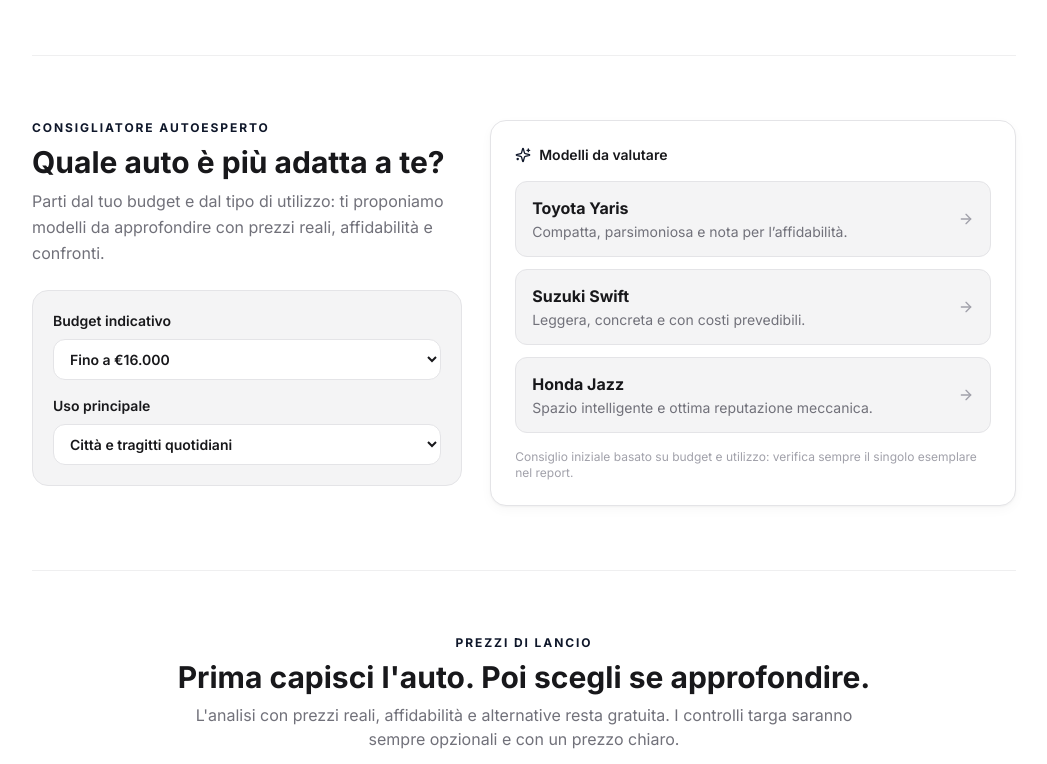
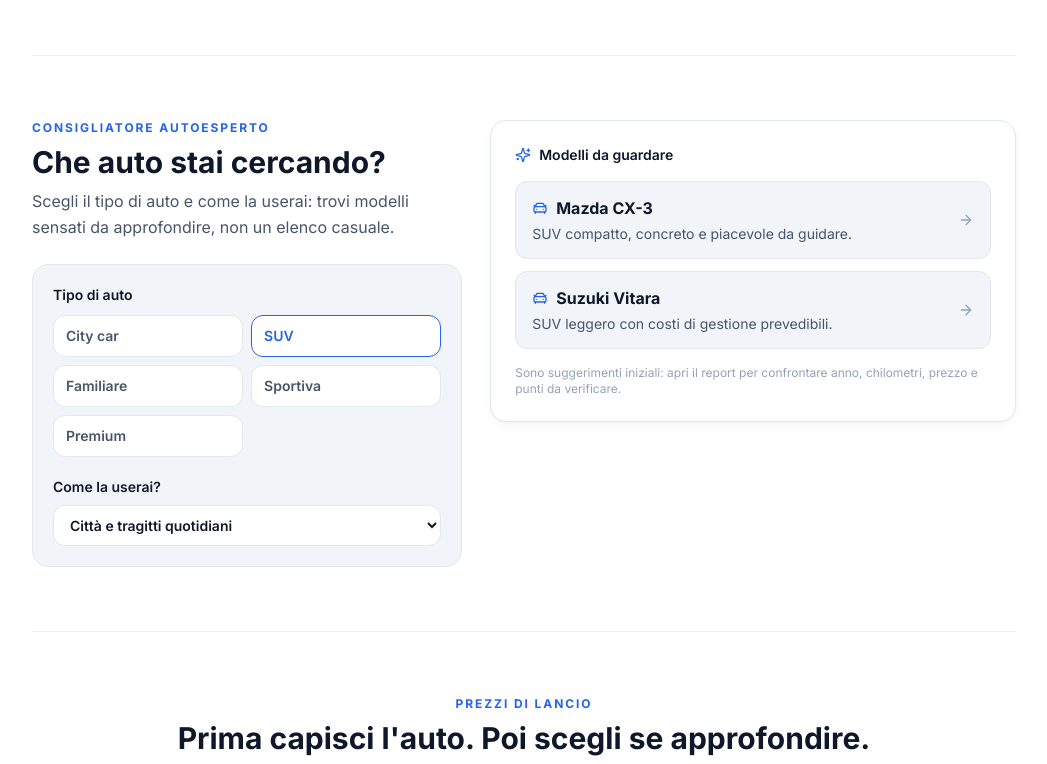
Before and after one commit to goosewebstore-cpu/autoesperto-api, a Next.js app in the folder apps/web/: page / in a window 1280 px wide. Shown: the part 1543-2307 px from the top of the page, without its empty margins (116-1163 px from the left). Built offline with nearby package versions, Linux system fonts and the light colour scheme; no server answers.

Commit message:
Improve vehicle discovery and photo fallback

```diff
--- a/apps/web/src/app/globals.css
+++ b/apps/web/src/app/globals.css
@@ -16,15 +16,15 @@
 
 body {
   font-family: var(--font-inter), Inter, system-ui, -apple-system, BlinkMacSystemFont, 'Segoe UI', sans-serif;
-  background: #FFFFFF;
-  color: #18181B;
+  background: #F8FAFC;
+  color: #0F172A;
   -webkit-font-smoothing: antialiased;
   -moz-osx-font-smoothing: grayscale;
   text-rendering: optimizeLegibility;
 }
 
 ::selection {
-  background: #0F172A;
+  background: #2563EB;
   color: #FFFFFF;
 }
 
@@ -50,7 +50,7 @@
   transition: all 0.2s ease;
 }
 .input-premium:focus {
-  box-shadow: 0 0 0 3px rgba(15, 23, 42, 0.1);
+  box-shadow: 0 0 0 3px rgba(37, 99, 235, 0.16);
 }
 
 /* Subtle card hover */
@@ -70,7 +70,7 @@
 
 /* Keyboard focus — visible but subtle */
 :focus-visible {
-  outline: 2px solid #0F172A;
+  outline: 2px solid #2563EB;
   outline-offset: 2px;
   border-radius: 4px;
 }
--- a/apps/web/src/components/CarFinder.tsx
+++ b/apps/web/src/components/CarFinder.tsx
@@ -1,80 +1,63 @@
 'use client';
 
 import { useMemo, useState } from 'react';
-import { ArrowRight, Sparkles } from 'lucide-react';
+import { ArrowRight, CarFront, Sparkles } from 'lucide-react';
 import { slugify } from '@/lib/catalogo';
 
-type UseCase = 'citta' | 'famiglia' | 'affidabilita';
+type BodyType = 'city' | 'suv' | 'family' | 'sport' | 'premium';
+type UseCase = 'city' | 'travel' | 'family' | 'reliable';
 
-const suggestions: Array<{ make: string; model: string; max: number; uses: UseCase[]; note: string }> = [
-  { make: 'Toyota', model: 'Yaris', max: 16000, uses: ['citta', 'affidabilita'], note: 'Compatta, parsimoniosa e nota per l’affidabilità.' },
-  { make: 'Fiat', model: 'Panda', max: 11000, uses: ['citta'], note: 'Semplice da gestire e pratica per gli spostamenti quotidiani.' },
-  { make: 'Suzuki', model: 'Swift', max: 15000, uses: ['citta', 'affidabilita'], note: 'Leggera, concreta e con costi prevedibili.' },
-  { make: 'Honda', model: 'Jazz', max: 18000, uses: ['citta', 'famiglia', 'affidabilita'], note: 'Spazio intelligente e ottima reputazione meccanica.' },
-  { make: 'Dacia', model: 'Duster', max: 20000, uses: ['famiglia'], note: 'Spazio e altezza da terra con un budget equilibrato.' },
-  { make: 'Toyota', model: 'Corolla', max: 26000, uses: ['famiglia', 'affidabilita'], note: 'Ibrida versatile, adatta anche a percorrenze maggiori.' },
-  { make: 'Mazda', model: 'CX-5', max: 30000, uses: ['famiglia'], note: 'SUV solido per chi cerca comfort e spazio.' },
+const suggestions: Array<{ make: string; model: string; types: BodyType[]; uses: UseCase[]; note: string }> = [
+  { make: 'Mazda', model: 'CX-3', types: ['suv'], uses: ['city', 'travel', 'reliable'], note: 'SUV compatto, concreto e piacevole da guidare.' },
+  { make: 'Toyota', model: 'Yaris', types: ['city'], uses: ['city', 'reliable'], note: 'Compatta, parsimoniosa e molto adatta alla città.' },
+  { make: 'Suzuki', model: 'Vitara', types: ['suv'], uses: ['city', 'travel', 'reliable'], note: 'SUV leggero con costi di gestione prevedibili.' },
+  { make: 'Honda', model: 'Jazz', types: ['city', 'family'], uses: ['city', 'family', 'reliable'], note: 'Spazio intelligente e ottima reputazione meccanica.' },
+  { make: 'Skoda', model: 'Octavia', types: ['family'], uses: ['travel', 'family'], note: 'Spaziosa e razionale per viaggi e famiglia.' },
+  { make: 'BMW', model: 'Serie 3', types: ['premium', 'sport'], uses: ['travel'], note: 'Berlina di guida, da scegliere con storico completo.' },
+  { make: 'Porsche', model: 'Macan', types: ['suv', 'sport', 'premium'], uses: ['travel'], note: 'SUV sportivo: manutenzione e versione fanno la differenza.' },
 ];
 
 export default function CarFinder() {
-  const [budget, setBudget] = useState(16000);
-  const [useCase, setUseCase] = useState<UseCase>('citta');
-
+  const [bodyType, setBodyType] = useState<BodyType>('suv');
+  const [useCase, setUseCase] = useState<UseCase>('city');
   const matches = useMemo(() => {
-    const matchingUse = suggestions.filter((car) => car.uses.includes(useCase));
-    return [...matchingUse]
-      .sort((a, b) => Math.abs(a.max - budget) - Math.abs(b.max - budget))
-      .slice(0, 3);
-  }, [budget, useCase]);
+    const exact = suggestions.filter((car) => car.types.includes(bodyType) && car.uses.includes(useCase));
+    const byType = suggestions.filter((car) => car.types.includes(bodyType));
+    return (exact.length ? exact : byType).slice(0, 3);
+  }, [bodyType, useCase]);
 
   return (
     <section id="consigliatore" className="py-12 md:py-16 border-t border-border/60">
       <div className="grid lg:grid-cols-[0.9fr_1.1fr] gap-7 items-start">
         <div>
           <p className="text-xs font-bold uppercase tracking-[0.16em] text-accent mb-2">Consigliatore AutoEsperto</p>
-          <h2 className="text-2xl md:text-3xl font-bold text-text-primary">Quale auto è più adatta a te?</h2>
-          <p className="text-text-secondary mt-2 leading-relaxed">
-            Parti dal tuo budget e dal tipo di utilizzo: ti proponiamo modelli da approfondire con prezzi reali, affidabilità e confronti.
-          </p>
-          <div className="mt-6 space-y-4 bg-surface-2 rounded-2xl p-5 border border-border">
-            <label className="block text-sm font-semibold text-text-primary">
-              Budget indicativo
-              <select value={budget} onChange={(event) => setBudget(Number(event.target.value))} className="mt-2 w-full rounded-xl border border-border bg-white px-3 py-2.5 text-sm text-text-primary focus:outline-none focus:ring-2 focus:ring-accent/30">
-                <option value={10000}>Fino a €10.000</option>
-                <option value={16000}>Fino a €16.000</option>
-                <option value={22000}>Fino a €22.000</option>
-                <option value={30000}>Fino a €30.000</option>
-              </select>
-            </label>
-            <label className="block text-sm font-semibold text-text-primary">
-              Uso principale
+          <h2 className="text-2xl md:text-3xl font-bold text-text-primary">Che auto stai cercando?</h2>
+          <p className="text-text-secondary mt-2 leading-relaxed">Scegli il tipo di auto e come la userai: trovi modelli sensati da approfondire, non un elenco casuale.</p>
+          <div className="mt-6 space-y-5 bg-surface-2 rounded-2xl p-5 border border-border">
+            <fieldset>
+              <legend className="text-sm font-semibold text-text-primary mb-2.5">Tipo di auto</legend>
+              <div className="grid grid-cols-2 gap-2">
+                {([{ id: 'city', label: 'City car' }, { id: 'suv', label: 'SUV' }, { id: 'family', label: 'Familiare' }, { id: 'sport', label: 'Sportiva' }, { id: 'premium', label: 'Premium' }] as const).map((item) => (
+                  <button key={item.id} type="button" onClick={() => setBodyType(item.id)} className={`rounded-xl border px-3 py-2.5 text-sm font-semibold text-left transition-colors ${bodyType === item.id ? 'border-accent bg-white text-accent' : 'border-border bg-white text-text-secondary hover:border-accent/40'}`}>{item.label}</button>
+                ))}
+              </div>
+            </fieldset>
+            <label className="block text-sm font-semibold text-text-primary">Come la userai?
               <select value={useCase} onChange={(event) => setUseCase(event.target.value as UseCase)} className="mt-2 w-full rounded-xl border border-border bg-white px-3 py-2.5 text-sm text-text-primary focus:outline-none focus:ring-2 focus:ring-accent/30">
-                <option value="citta">Città e tragitti quotidiani</option>
-                <option value="famiglia">Famiglia e viaggi</option>
-                <option value="affidabilita">Priorità affidabilità</option>
+                <option value="city">Città e tragitti quotidiani</option>
+                <option value="travel">Viaggi e autostrada</option>
+                <option value="family">Famiglia e spazio</option>
+                <option value="reliable">Massima affidabilità</option>
               </select>
             </label>
           </div>
         </div>
         <div className="bg-white rounded-2xl shadow-card border border-border p-5 md:p-6">
-          <div className="flex items-center gap-2 text-sm font-semibold text-text-primary mb-4">
-            <Sparkles className="w-4 h-4 text-accent" />
-            Modelli da valutare
+          <div className="flex items-center gap-2 text-sm font-semibold text-text-primary mb-4"><Sparkles className="w-4 h-4 text-accent" /> Modelli da guardare</div>
+          <div className="space-y-3">
+            {matches.map((car) => <a key={`${car.make}-${car.model}`} href={`/valutazione/${slugify(car.make)}/${slugify(car.model)}/`} className="group block rounded-xl border border-border bg-surface-2 hover:bg-white hover:border-accent/40 px-4 py-3.5 transition-colors"><div className="flex items-center justify-between gap-3"><div><div className="flex items-center gap-2"><CarFront className="w-4 h-4 text-accent" /><h3 className="font-bold text-text-primary">{car.make} {car.model}</h3></div><p className="text-sm text-text-secondary mt-1">{car.note}</p></div><ArrowRight className="w-4 h-4 flex-shrink-0 text-text-tertiary group-hover:text-accent" /></div></a>)}
           </div>
-          <div className="space-y-3">
-            {matches.map((car) => (
-              <a key={`${car.make}-${car.model}`} href={`/valutazione/${slugify(car.make)}/${slugify(car.model)}/`} className="group block rounded-xl border border-border bg-surface-2 hover:bg-white hover:border-accent/40 px-4 py-3.5 transition-colors">
-                <div className="flex items-center justify-between gap-3">
-                  <div>
-                    <h3 className="font-bold text-text-primary">{car.make} {car.model}</h3>
-                    <p className="text-sm text-text-secondary mt-0.5">{car.note}</p>
-                  </div>
-                  <ArrowRight className="w-4 h-4 flex-shrink-0 text-text-tertiary group-hover:text-accent" />
-                </div>
-              </a>
-            ))}
-          </div>
-          <p className="text-xs text-text-tertiary mt-4">Consiglio iniziale basato su budget e utilizzo: verifica sempre il singolo esemplare nel report.</p>
+          <p className="text-xs text-text-tertiary mt-4">Sono suggerimenti iniziali: apri il report per confrontare anno, chilometri, prezzo e punti da verificare.</p>
         </div>
       </div>
     </section>
--- a/apps/web/tailwind.config.ts
+++ b/apps/web/tailwind.config.ts
@@ -9,24 +9,24 @@
   theme: {
     extend: {
       colors: {
-        background: '#FAFAFA',
+        background: '#F8FAFC',
         surface: '#FFFFFF',
-        'surface-2': '#F4F4F5',
-        border: '#E4E4E7',
-        'text-primary': '#18181B',
-        'text-secondary': '#71717A',
-        'text-tertiary': '#A1A1AA',
-        accent: '#0F172A',
-        'accent-hover': '#020617',
-        'accent-light': '#F8FAFC',
+        'surface-2': '#F1F5F9',
+        border: '#E2E8F0',
+        'text-primary': '#0F172A',
+        'text-secondary': '#475569',
+        'text-tertiary': '#94A3B8',
+        accent: '#2563EB',
+        'accent-hover': '#1D4ED8',
+        'accent-light': '#EFF6FF',
         success: '#16A34A',
         'success-light': '#F0FDF4',
         warning: '#D97706',
         'warning-light': '#FFFBEB',
         danger: '#DC2626',
         'danger-light': '#FEF2F2',
-        brand: '#0F172A',
-        'brand-light': '#1E293B',
+        brand: '#2563EB',
+        'brand-light': '#1D4ED8',
       },
       fontFamily: {
         sans: ['Inter', 'system-ui', '-apple-system', 'BlinkMacSystemFont', 'Segoe UI', 'Roboto', 'sans-serif'],
```
Also changed, not shown: apps/web/src/components/SearchForm.tsx (+4 -4 lines), 1 other file (tests, documents, lock files or other folders).
